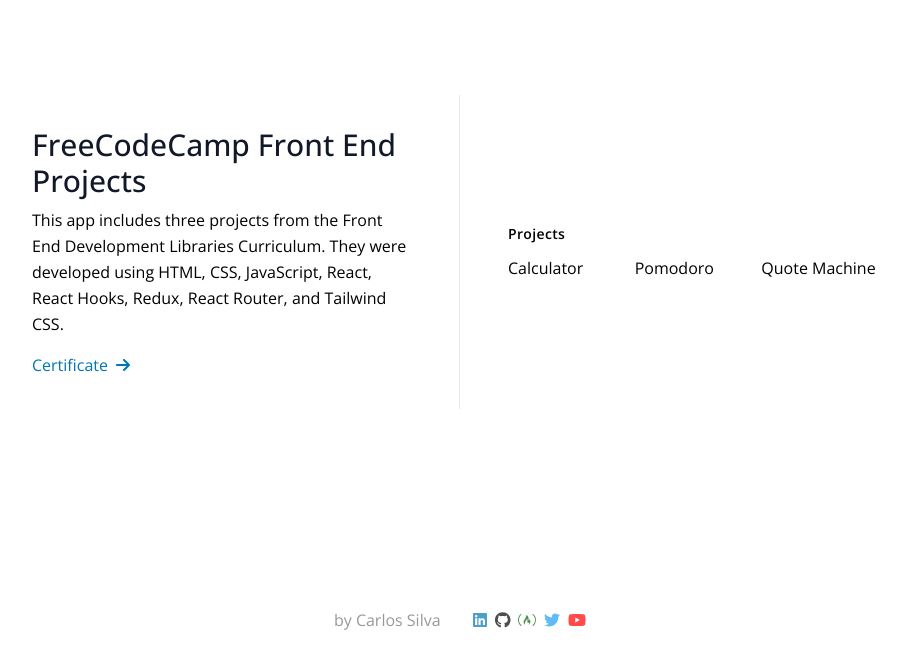
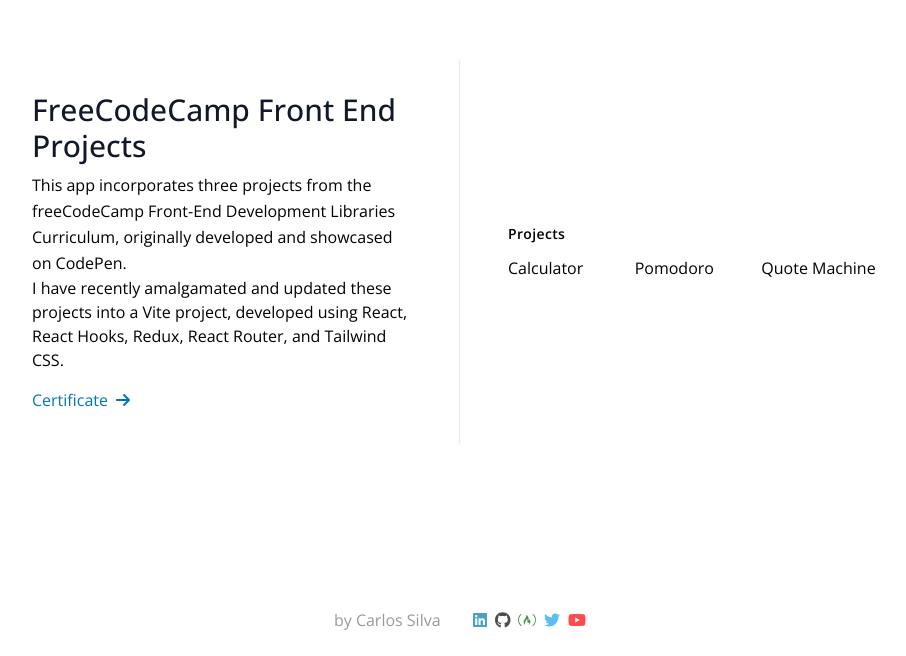
Before and after one commit to carloslsilva/freecodecamp-projects, a React (Vite) app: page / in a window 1280 px wide. Shown: the part 144-800 px from the top of the page, without its empty margins (180-1086 px from the left). Built offline with nearby package versions, Linux system fonts and the light colour scheme.

Commit message:
Changes into home page, added component to handle title pages

```diff
--- a/index.html
+++ b/index.html
@@ -3,6 +3,8 @@
   <head>
     <meta charset="UTF-8" />
     <meta name="viewport" content="width=device-width, initial-scale=1.0" />
+    <link rel="icon" href="favicon.ico" type="image/x-icon" />
+    <link rel="shortcut icon" href="favicon.ico" type="image/x-icon" />
   </head>
   <body>
     <div id="root"></div>
--- a/src/App.jsx
+++ b/src/App.jsx
@@ -4,6 +4,7 @@
 import { App as QuoteMachine } from './apps/quote-machine/App'
 import { Home } from './components/Home'
 import { Layout } from './components/Layout'
+import { PageTitle } from './components/PageTitle'
 
 const router = createBrowserRouter([
   {
@@ -11,19 +12,39 @@
     children: [
       {
         path: '/',
-        element: <Home />
+        element: (
+          <>
+            <PageTitle title='freeCodeCamp Projects' />
+            <Home />
+          </>
+        )
       },
       {
         path: 'calculator',
-        element: <Calculator />
+        element: (
+          <>
+            <PageTitle title='Calculator' />
+            <Calculator />
+          </>
+        )
       },
       {
         path: 'pomodoro',
-        element: <Pomodoro />
+        element: (
+          <>
+            <PageTitle title='Pomodoro Clock' />
+            <Pomodoro />
+          </>
+        )
       },
       {
         path: 'quote-machine',
-        element: <QuoteMachine />
+        element: (
+          <>
+            <PageTitle title='Quote Machine' />
+            <QuoteMachine />
+          </>
+        )
       }
     ]
   }
--- a/src/components/Home.jsx
+++ b/src/components/Home.jsx
@@ -10,9 +10,14 @@
           FreeCodeCamp Front End Projects
         </h1>
         <p className='text-base leading-relaxed'>
-          This app includes three projects from the Front End Development
-          Libraries Curriculum. They were developed using HTML, CSS, JavaScript,
-          React, React Hooks, Redux, React Router, and Tailwind CSS.
+          This app incorporates three projects from the freeCodeCamp Front-End
+          Development Libraries Curriculum, originally developed and showcased
+          on CodePen.
+        </p>
+        <p>
+          I have recently amalgamated and updated these projects into a Vite
+          project, developed using React, React Hooks, Redux, React Router, and
+          Tailwind CSS.
         </p>
         <a
           className='mt-4 inline-flex items-center gap-2 text-brand-linkedin duration-300 ease-in-out hover:opacity-30'
@@ -42,7 +47,10 @@
 
 const Project = ({ to, children }) => (
   <li className='mb-1 w-1/2 lg:w-1/3'>
-    <Link className='duration-300 ease-in-out hover:opacity-30' to={to}>
+    <Link
+      className='duration-300 ease-in-out hover:opacity-30 active:animate-ping'
+      to={to}
+    >
       {children}
     </Link>
   </li>
--- /dev/null
+++ b/src/components/PageTitle.jsx
@@ -0,0 +1,9 @@
+import { useEffect } from 'react'
+
+export const PageTitle = ({ title }) => {
+  useEffect(() => {
+    document.title = title
+  }, [title])
+
+  return null
+}
```
Also changed, not shown: 1 other file (tests, documents, lock files or other folders).
